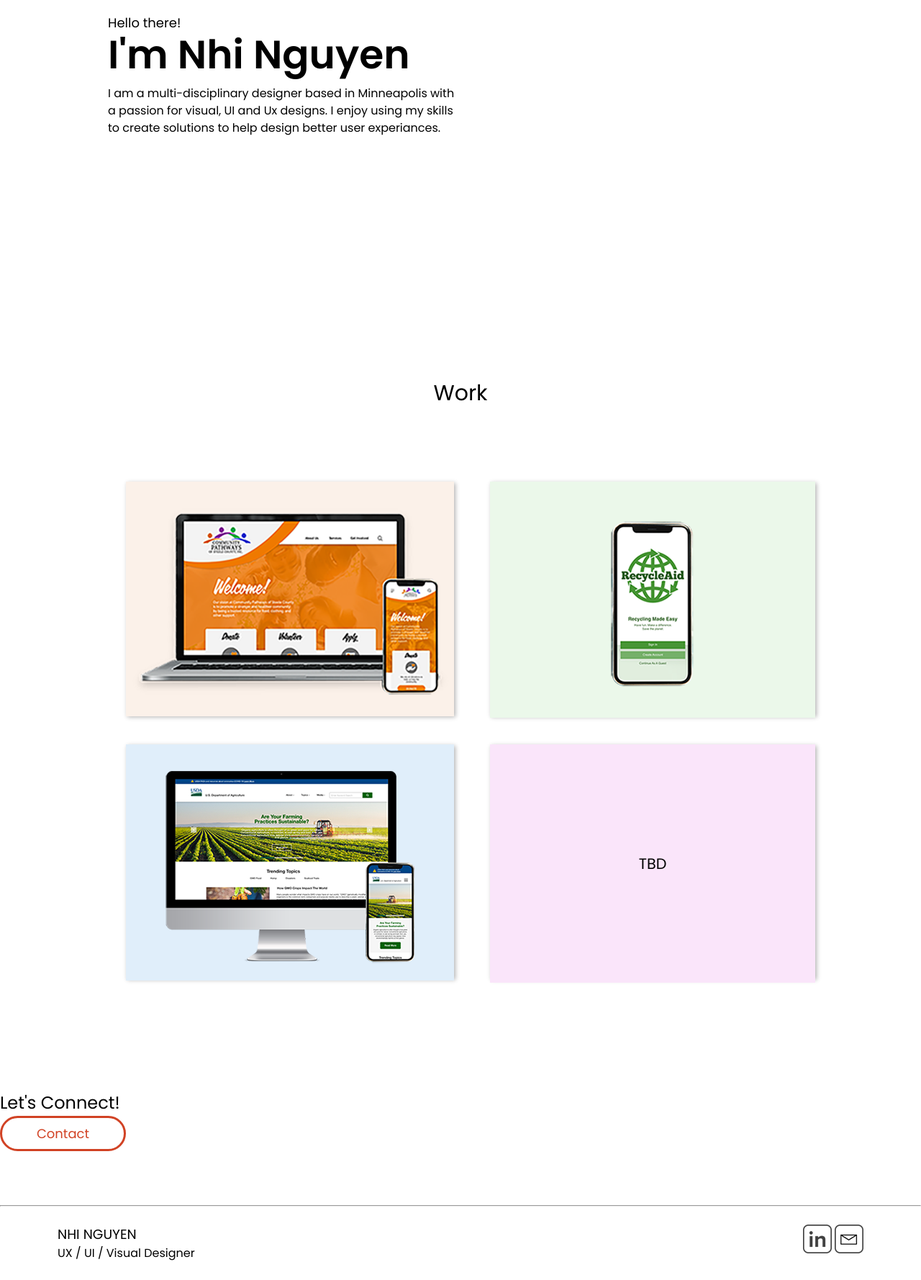
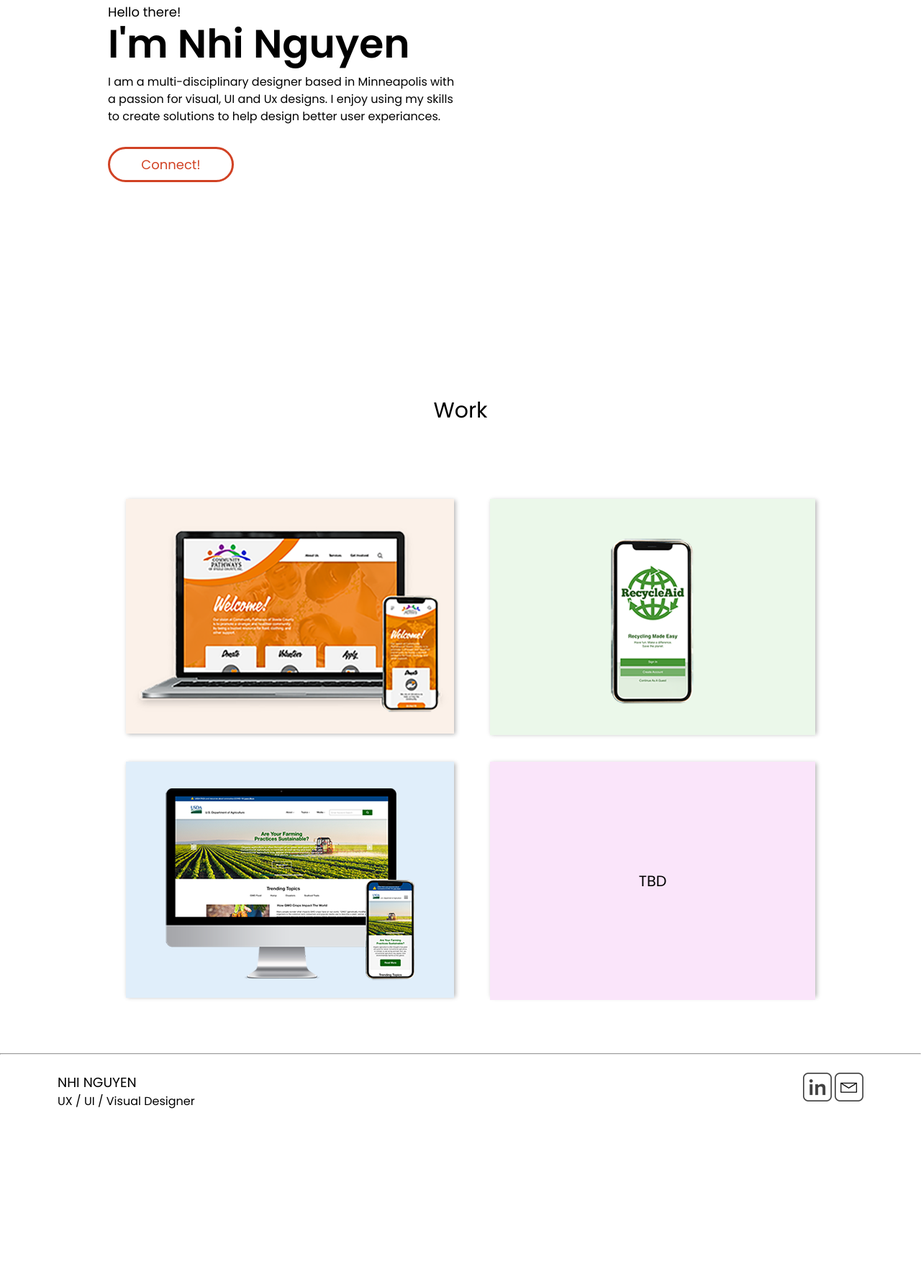
Before and after one commit to nguy2161/UX_UI_HW_19, a plain HTML site: page index.html in a window 1280 px wide. Shown: the part 354-2132 px from the top of the page at 72% size. After the commit the page ends 1921 px from the top, so only its background shows below. Drawn offline with Linux system fonts and the light colour scheme.

Commit message:
Changes_2

```diff
--- a/css/style.css
+++ b/css/style.css
@@ -117,9 +117,9 @@ cards {
 }
 /*Contact Button*/
 .contact_button{
-   padding: 75px 0;
-   justify-content: center;
-   align-items: center;
+   padding: 0;
+   font-size: 14px;
+   cursor: pointer;
 }
 
 
--- a/index.html
+++ b/index.html
@@ -1,7 +1,7 @@
 <!DOCTYPE html>
 <html>
 <head>
-    <script src="js/index.js"></script>
+    <script src="js/index.js" src="https://ajax.googleapis.com/ajax/libs/jquery/3.5.1/jquery.min.js"></script>></script>
     <title> Portfolio Homepage</title>
     <meta name="vietport" content="width=device-width,intial-scale=1.0">
     <link href="css/style.css" rel="stylesheet" type="text/css">
@@ -10,7 +10,7 @@
 
 <!--Navigation Start-->
  <nav>
-        <img class= "logo" src="Images/Logo1.png" alt="logo">
+        <img class= "logo" src="Images/Logo_Color.png" alt="logo">
         <ul class="nav_links">
             <li><a href="#">Work</a></li>
             <li><a href="#">About</a></li>
@@ -29,16 +29,17 @@
         <div class="banner_2">
             <h1>I'm Nhi Nguyen</h1>
             <p>I am a multi-disciplinary designer based in Minneapolis with <br>a passion for visual, UI and Ux designs. I enjoy using my skills <br>to create solutions to help design better user experiances.</p>
-         </div>
+            <div class="contact_button">
+                <div class="button">Connect!</div>
+            </div>
+    </div>
 </section>
 <!--Banner End-->
-
 <!--Modal-->
 <div class="modal">
     <div class="modal_content">
         <div class="close">+</div>
         <h3>Let's Connect!</h3>
-
 
         <form>
             <div class="Message">
@@ -49,10 +50,9 @@
             <h2>Best,</h2>
             <input type="text" placeholder="Name">
             <input type="text" placeholder="Email">
-        </div>
+            </div>
         <a href="" class="button">Submit</a>
         </form>
-
     </div>
 </div>
 
@@ -90,10 +90,6 @@
 </main>
 </section>
 <!--Work End-->
-<div class="contact_button">
-    <h2>Let's Connect!</h2>
-    <div class="button">Contact</div>
-</div>
 <!--Footer Start-->
 <Footer>
     <hr>
--- a/js/index.js
+++ b/js/index.js
@@ -1,8 +1,10 @@
 console.log("Your index.js file is loaded correctly!");
 
-document.getElementsByClassName('.button').addEventListener('click',fuction(){
-    document.querySelector('.modal').style.display='flex';
+document.getElementById('button').addEventListener("click", function()
+ {
+	document.querySelector('.modal').style.display = 'flex';
 });
-document.querySelector('.close').addEventListener('click',function(){
 
-})
+document.querySelector('.close').addEventListener("click", function() {
+	document.querySelector('.modal').style.display = "none";
+});
```
